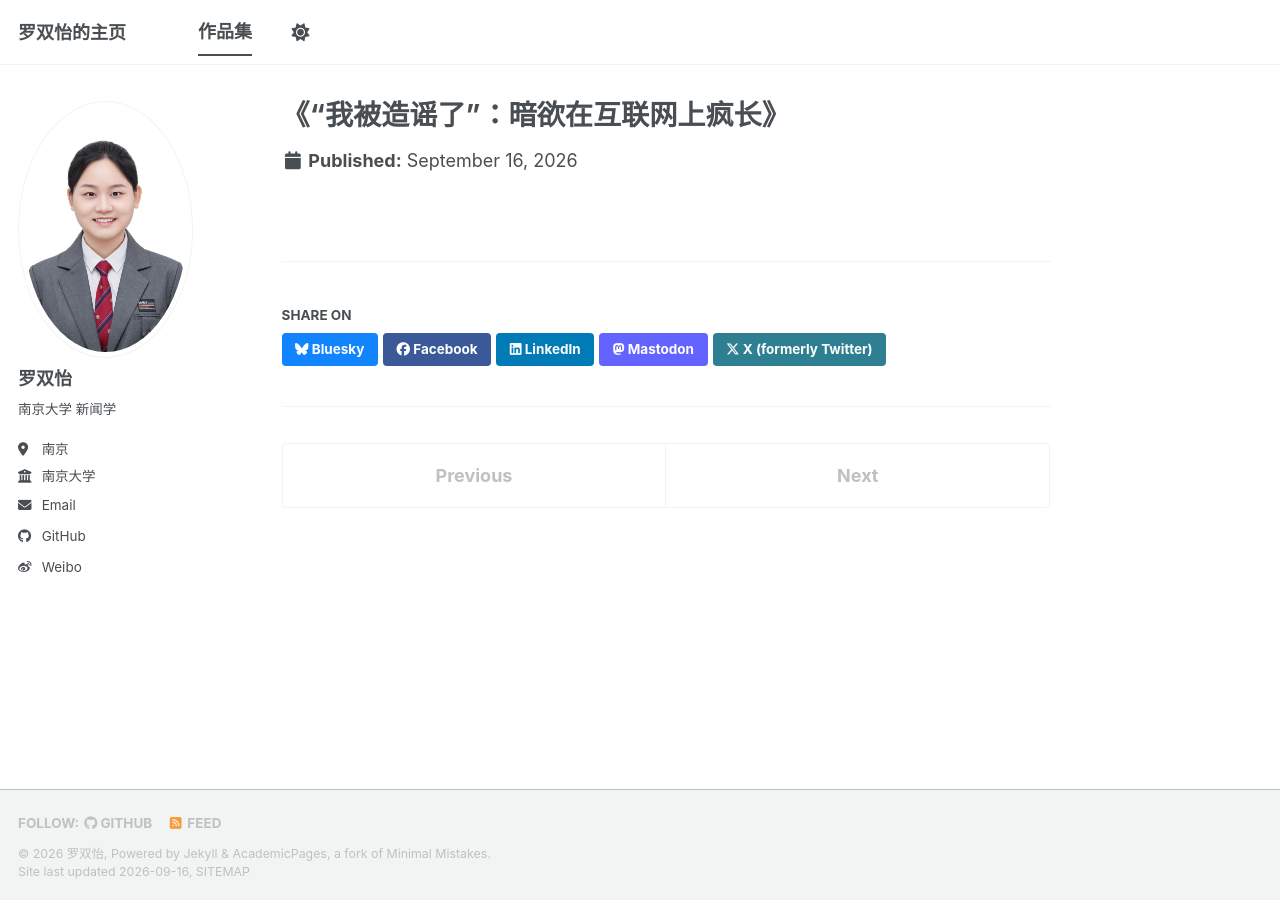
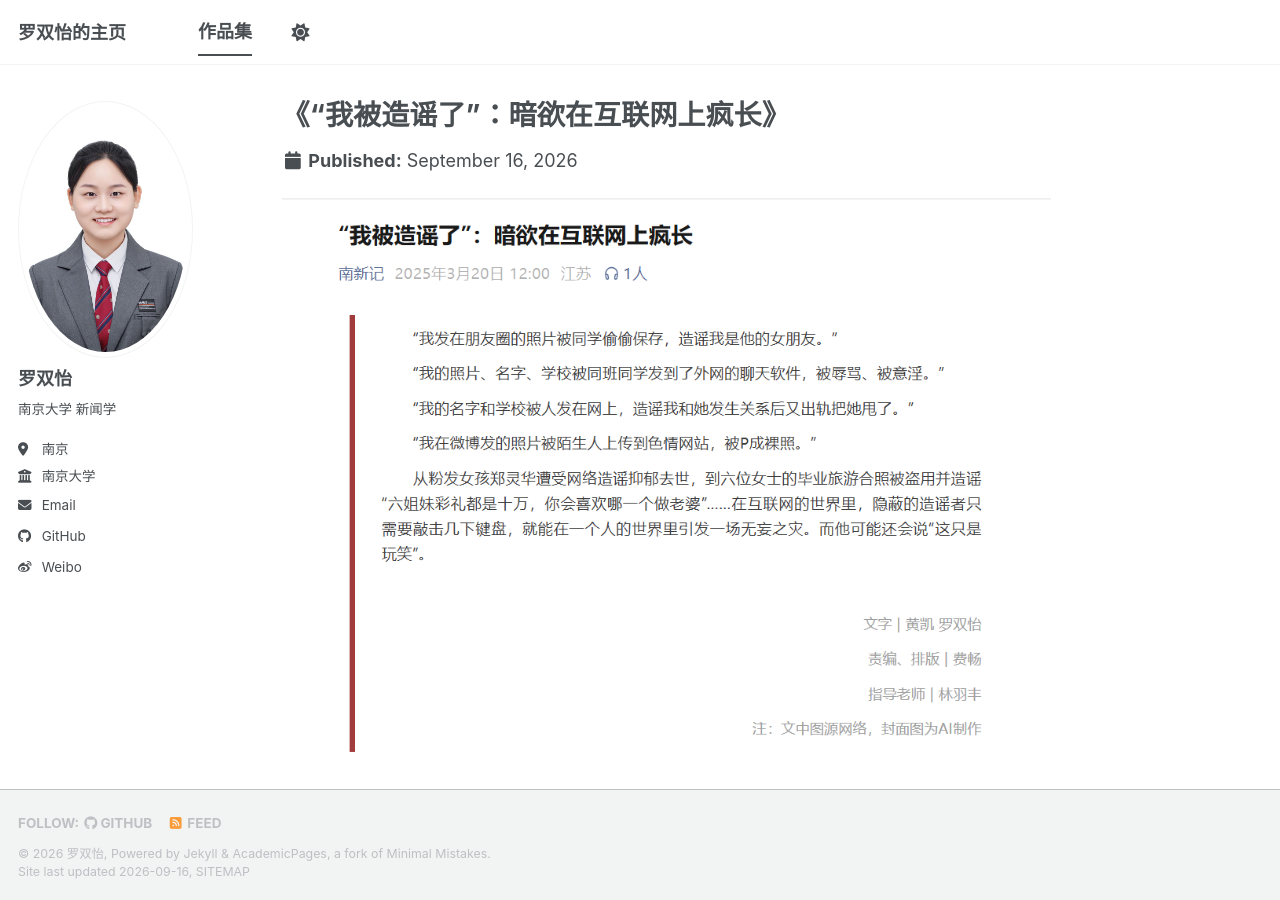
Before and after one commit to luoshuangyi122/luoshuangyi122.github.io, a Jekyll site: the page built from _portfolio/portfolio-3.md, in a window 1280 px wide and 900 px high. Built offline with Jekyll 4.4.1, drawn with Linux system fonts in a browser that asks for light colours; a style sheet for code colours, icons or effects is not loaded.

Commit message:
Update portfolio-3.md

```diff
--- a/_portfolio/portfolio-3.md
+++ b/_portfolio/portfolio-3.md
@@ -3,3 +3,4 @@ title: "《“我被造谣了”：暗欲在互联网上疯长》"
 excerpt: "深度报道"
 collection: portfolio
 ---
+![新闻项目图](/images/rumor.png)
```
